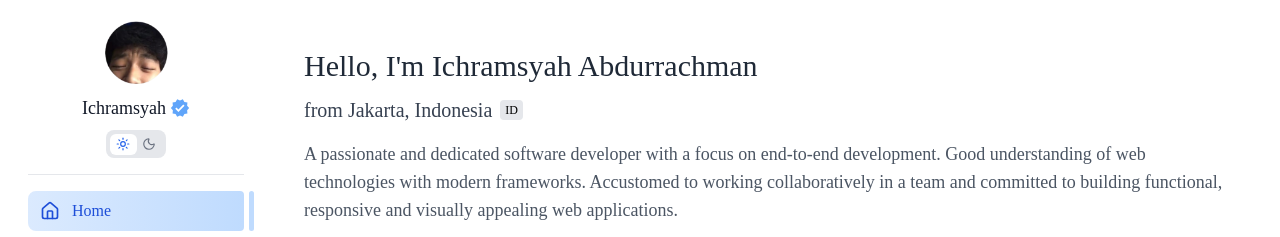
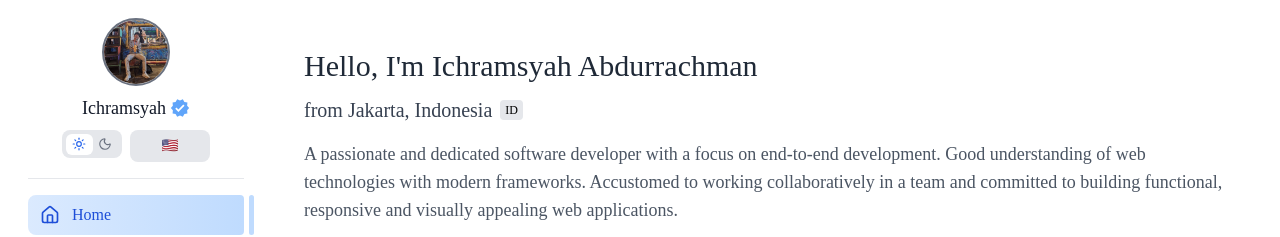
Before and after one commit to ichramsyah/portfolio-dashboard-style, a React (Vite) app: page / in a window 1280 px wide. Shown: the top 237 px of the page. Built offline with nearby package versions, Linux system fonts and the light colour scheme.

Commit message:
update sidebar: add language

```diff
--- a/src/components/Sidebar.jsx
+++ b/src/components/Sidebar.jsx
@@ -4,6 +4,7 @@ import { LanguageContext } from '../contexts/LanguageContext';
 import { Home, User, Award, Briefcase, Mail, Moon, Sun, Globe, X } from 'lucide-react';
 import { motion } from 'framer-motion';
 import ToggleSwitch from './common/ToggleSwitch';
+import LanguageSwitch from './common/LanguageSwitch';
 
 const Sidebar = ({ activeSection, setActiveSection, isMobileMenuOpen, setIsMobileMenuOpen }) => {
   const { theme, toggleTheme } = useContext(ThemeContext);
@@ -48,7 +49,7 @@ const Sidebar = ({ activeSection, setActiveSection, isMobileMenuOpen, setIsMobil
                 className="flex flex-col items-center w-full" // Menggunakan flex-col dan items-center
               >
                 {/* Gambar Profil */}
-                <img src="./images/ppinstagram.png" alt="" className="w-17 object-cover rounded-full dark:border-gray-700 mt-[-10px]" />
+                <img src="./images/iam.jpeg" alt="" className="w-17 border-2 transition-color duration-200 delay-200 border-gray-5 dark:border-gray-6 object-cover rounded-full mt-[-10px]" />
 
                 {/* Grup Nama & Ikon */}
                 <div className="flex items-center gap-1 mt-2">
@@ -68,21 +69,20 @@ const Sidebar = ({ activeSection, setActiveSection, isMobileMenuOpen, setIsMobil
                     option2={{ icon: <Moon className="transition-transform duration-400 delay-100 hover:scale-120" size={14} /> }}
                     activeBg="bg-whitee dark:bg-gray-7"
                     inactiveBg="bg-gray-3"
-                    activeColor="text-blue-6 dark:text-gray-1"
+                    activeColor="text-blue-6 dark:text-yellow-200"
                     inactiveColor="text-gray-5 dark:text-gray-3"
                   />
 
                   {/* Toggle Bahasa */}
-                  {/* <ToggleSwitch
-                    isActive={language === 'en'}
-                    onToggle={() => setLanguage(language === 'en' ? 'id' : 'en')}
-                    option1={{ icon: <span className="text-sm">🇺🇸</span> }}
-                    option2={{ icon: <span className="text-sm">🇮🇩</span> }}
-                    activeBg="bg-blue-500"
-                    inactiveBg="bg-gray-400"
-                    activeColor="text-white"
-                    inactiveColor="text-gray-200"
-                  /> */}
+                  <LanguageSwitch
+                    options={[
+                      { label: '🇺🇸', value: 'en' },
+                      { label: '🇮🇩', value: 'id' },
+                      { label: '🇯🇵', value: 'jp' },
+                    ]}
+                    activeIndex={['en', 'id', 'jp'].indexOf(language)}
+                    onChange={(idx) => setLanguage(['en', 'id', 'jp'][idx])}
+                  />
                 </div>
               </motion.div>
               <button onClick={() => setIsMobileMenuOpen(false)} className="absolute top-[-10px] right-[-10px] lg:hidden p-2 text-gray-5 hover:text-gray-7 dark:text-gray-4 dark:hover:text-gray-2">
@@ -112,7 +112,7 @@ const Sidebar = ({ activeSection, setActiveSection, isMobileMenuOpen, setIsMobil
                       }}
                       className={`w-full flex items-center space-x-3 px-3 py-2 rounded-lg rounded-r-sm transition-all duration-300 ${
                         isActive
-                          ? 'bg-gradient-to-r from-blue-1 to-blue-2 dark:bg-gradient-to-r dark:from-blue-4 dark:to-blue-3 text-blue-7 dark:text-gray-1 scale-[100%]'
+                          ? 'bg-gradient-to-r from-blue-1 to-blue-2 dark:bg-gradient-to-r dark:from-blue-5 dark:to-blue-3 text-blue-7 dark:text-gray-1 scale-[100%]'
                           : 'text-gray-7 dark:hover:text-gray-1 dark:text-gray-4 hover:bg-gray-2 dark:hover:bg-gray-8 hover:scale-[104%]'
                       }`}
                     >
--- /dev/null
+++ b/src/components/common/LanguageSwitch.jsx
@@ -0,0 +1,22 @@
+import { motion, AnimatePresence } from 'framer-motion';
+
+const LanguageSwitch = ({ options = [], activeIndex = 0, onChange }) => {
+  return (
+    <div className="flex items-center justify-center w-20 h-8 rounded-lg bg-gray-200 dark:bg-gray-800 cursor-pointer overflow-hidden" onClick={() => onChange((activeIndex + 1) % options.length)}>
+      <AnimatePresence mode="wait">
+        <motion.span
+          key={options[activeIndex].value}
+          initial={{ y: -20, opacity: 0 }}
+          animate={{ y: 0, opacity: 1 }}
+          exit={{ y: 20, opacity: 0 }}
+          transition={{ duration: 0.25 }}
+          className="text-sm font-medium text-gray-900 dark:text-white"
+        >
+          {options[activeIndex].icon || options[activeIndex].label}
+        </motion.span>
+      </AnimatePresence>
+    </div>
+  );
+};
+
+export default LanguageSwitch;
--- a/src/data/translations.js
+++ b/src/data/translations.js
@@ -347,4 +347,13 @@ Saya sangat antusias untuk berkontribusi pada industri teknologi dengan solusi w
       description: 'Scroll halaman ini dan hubungi saya!',
     },
   },
+  jp: {
+    nav: {
+      home: 'ホーム',
+      about: '私について',
+      achievements: '業績',
+      projects: 'プロジェクト',
+      contact: '連絡先',
+    },
+  },
 };
```
